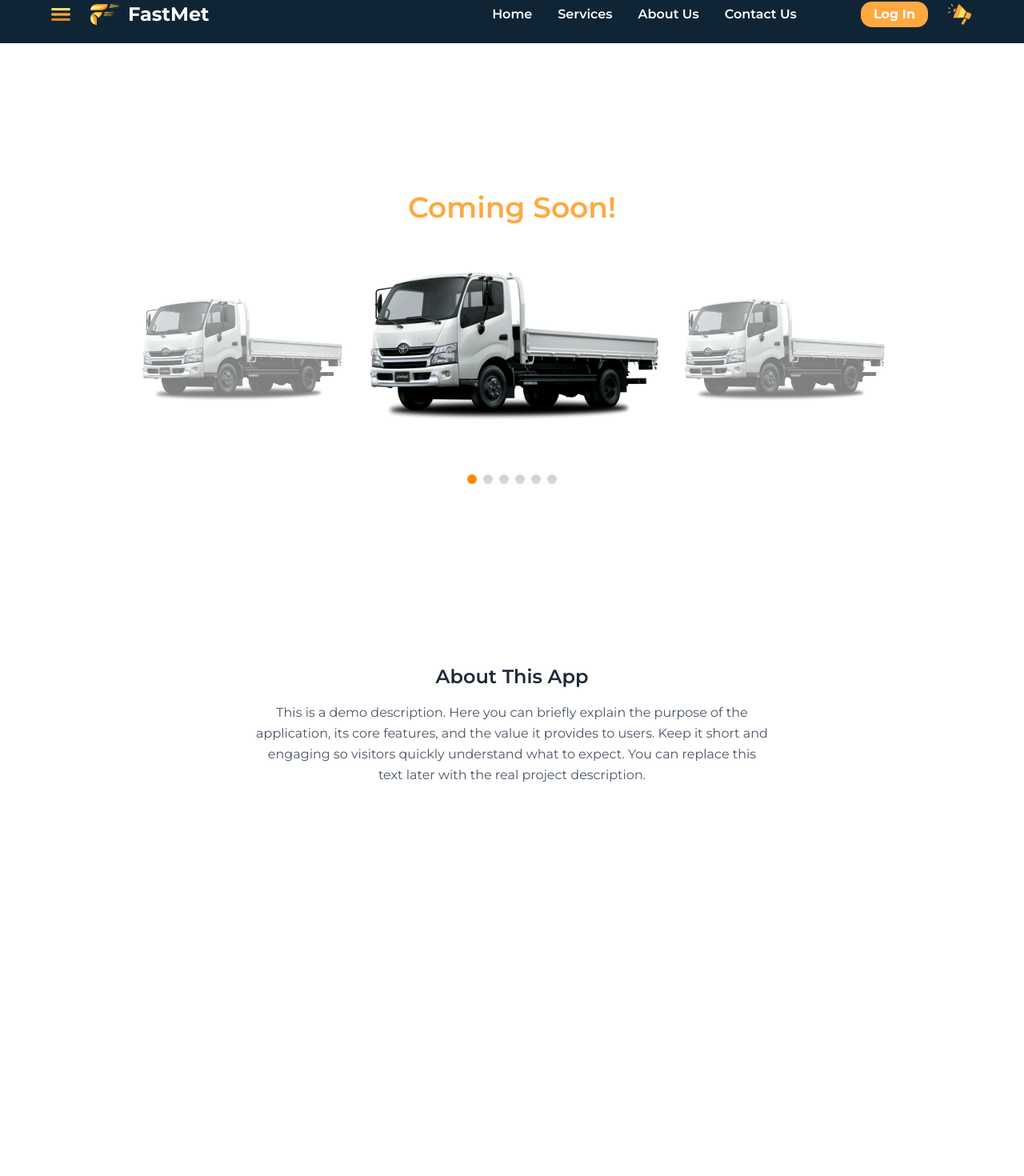
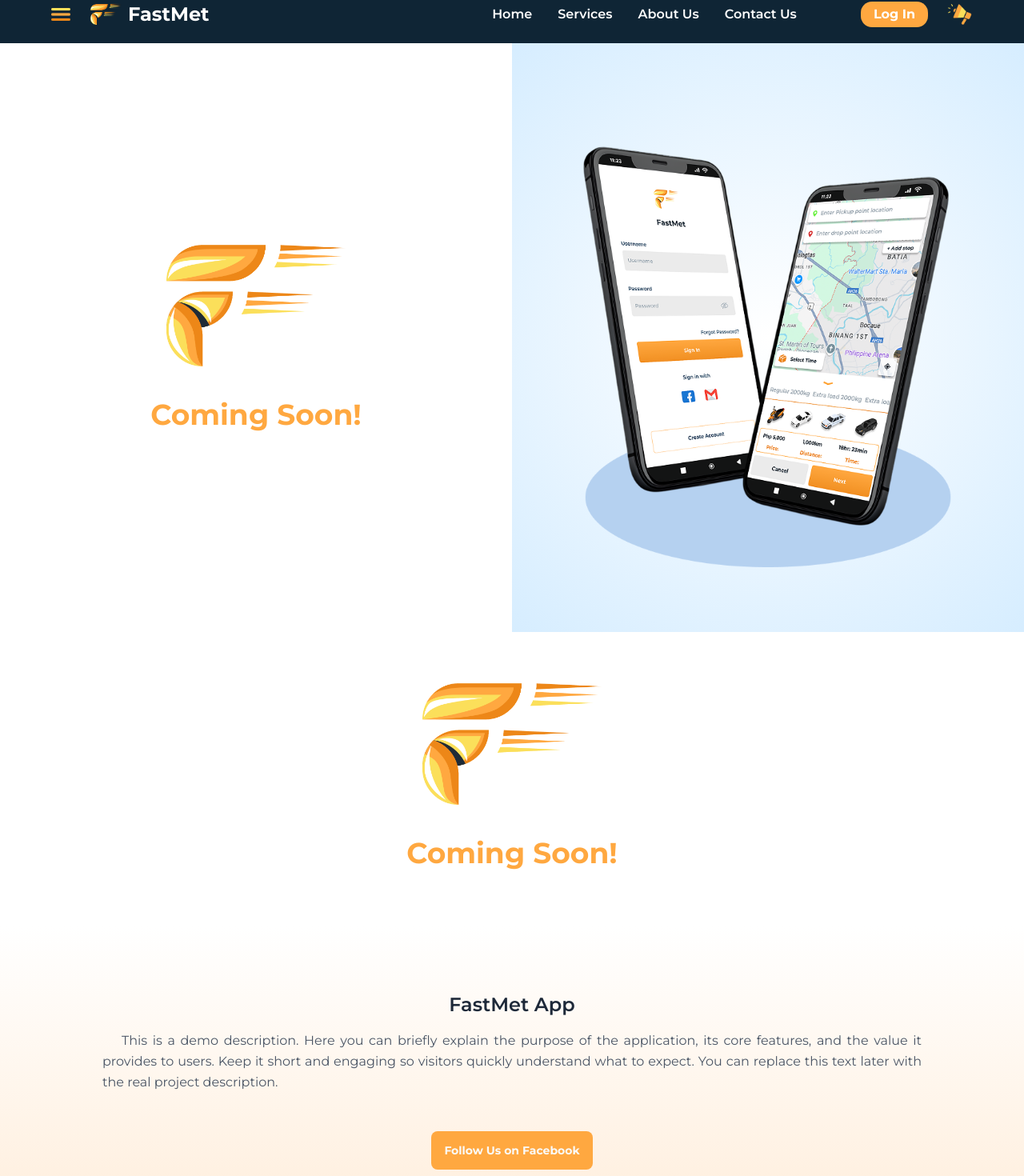
Before and after one commit to marcwilliam910/fastmet_web, a React (Vite) app: page / in a window 1280 px wide. Shown: the part 18-1488 px from the top of the page at 80% size. Before the commit the page ends 1040 px from the top, so only its background shows below. Built offline with nearby package versions, Linux system fonts and the light colour scheme.

Commit message:
new layout

```diff
--- a/src/App.tsx
+++ b/src/App.tsx
@@ -1,32 +1,58 @@
-import TruckCarousel from "./components/Carousel";
+import ComingSoon from "./components/ComingSoon";
 import Header from "./components/Header";
-import Tabs from "./components/Tabs";
-
+import {Button} from "./components/ui/button";
+import welcomeImg from "../src/assets/welcome_img.png";
 function App() {
   return (
     <div>
       <Header />
-      <div className="flex justify-center items-center lg:min-h-[calc(100dvh-64px)] min-h-[calc(100svh-120px)] flex-col gap-12">
-        <h1 className="text-2xl md:text-4xl font-semibold text-[#FFA840]">
-          Coming Soon!
-        </h1>
-        <TruckCarousel />
+      <div
+        className="flex justify-center items-center min-h-[calc(100svh-64px)] flex-col gap-8 lg:flex-row lg:gap-0 "
+        style={{
+          background:
+            window.innerWidth < 1024
+              ? "radial-gradient(circle at center, #FFFFFF 0%, #D6EDFF 100%)"
+              : "transparent",
+        }}
+      >
+        <ComingSoon />
+        <div
+          className="lg:flex-1 lg:flex flex-col items-center lg:h-[calc(100svh-64px)] lg:justify-center"
+          style={{
+            background:
+              window.innerWidth > 1024
+                ? "radial-gradient(circle at center, #FFFFFF 0%, #D6EDFF 100%)"
+                : "transparent",
+          }}
+        >
+          <img
+            src={welcomeImg}
+            alt="Welcome Image"
+            className="w-64 lg:w-[25rem] xl:w-[30rem] object-contain"
+          />
         </div>
+      </div>
+
       {/* dummy app description */}
-      <div className="max-w-2xl mx-auto px-4 text-center py-10">
-        <h2 className="text-xl md:text-2xl font-semibold mb-4 text-gray-800">
-          About This App
+      <div className="px-6 lg:px-32 min-h-[calc(100svh-64px)] py-16 flex flex-col gap-12  justify-center items-center bg-gradient-to-b from-white from-0% via-white via-50% to-[#FFA840]/40 lg:to-[#FFA840]/20 to-100%">
+        <ComingSoon />
+        <div className="flex flex-col gap-4 items-center">
+          <h2 className="text-xl md:text-2xl font-semibold text-gray-800">
+            FastMet App
           </h2>
-        <p className="text-gray-600 leading-relaxed">
+          <p className="text-gray-600 leading-relaxed text-justify indent-6 ">
             This is a demo description. Here you can briefly explain the purpose
             of the application, its core features, and the value it provides to
-          users. Keep it short and engaging so visitors quickly understand what
-          to expect. You can replace this text later with the real project
-          description.
+            users. Keep it short and engaging so visitors quickly understand
+            what to expect. You can replace this text later with the real
+            project description.
           </p>
         </div>
 
-      <Tabs />
+        <Button className="w-full bg-[#FFA840] font-bold  py-6 hover:bg-[#ED8718] lg:w-fit cursor-pointer">
+          Follow Us on Facebook
+        </Button>
+      </div>
     </div>
   );
 }
--- /dev/null
+++ b/src/components/ComingSoon.tsx
@@ -0,0 +1,12 @@
+import logo from "../assets/logo.png";
+
+export default function ComingSoon() {
+  return (
+    <div className="flex flex-col gap-5 items-center lg:flex-1 lg:gap-10">
+      <img src={logo} alt="FastMet Logo" className="w-32 lg:w-48 xl:w-56" />
+      <h1 className="text-3xl md:text-4xl font-bold text-[#FFA840]">
+        Coming Soon!
+      </h1>
+    </div>
+  );
+}
--- a/src/components/Hamburger.tsx
+++ b/src/components/Hamburger.tsx
@@ -30,14 +30,6 @@ const PAGES = [
   {name: "Sign Out", icon: logoutIcon, path: "/logout"},
 ];
 
-const includedOnMobile = [
-  "My Profile",
-  "Settings",
-  "About",
-  "Apply as Driver",
-  "Sign Out",
-];
-
 export default function HamburgerDesktop() {
   return (
     <Sheet>
@@ -56,9 +48,7 @@ export default function HamburgerDesktop() {
             <a
               href={page.path}
               key={page.name}
-              className={`items-center gap-4 px-6 py-3 w-full hover:bg-[#13314a] transition ${
-                includedOnMobile.includes(page.name) ? "flex" : "hidden lg:flex"
-              }`}
+              className={`items-center gap-4 px-6 py-3 w-full hover:bg-[#13314a] transition flex`}
             >
               <img src={page.icon} alt={page.name} className="w-6 h-6" />
               <span className="font-semibold">{page.name}</span>
```
Also changed, not shown: src/assets/logo.png (added), src/assets/welcome_img.png (added). Lines whose indentation alone changed are shown as unchanged.
